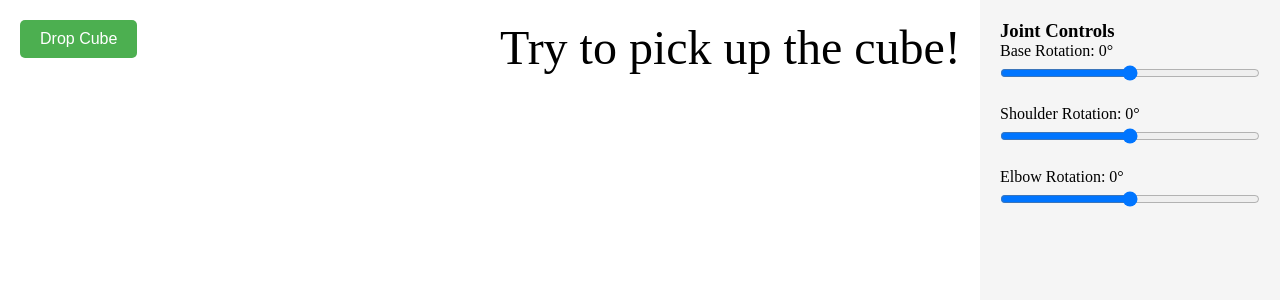
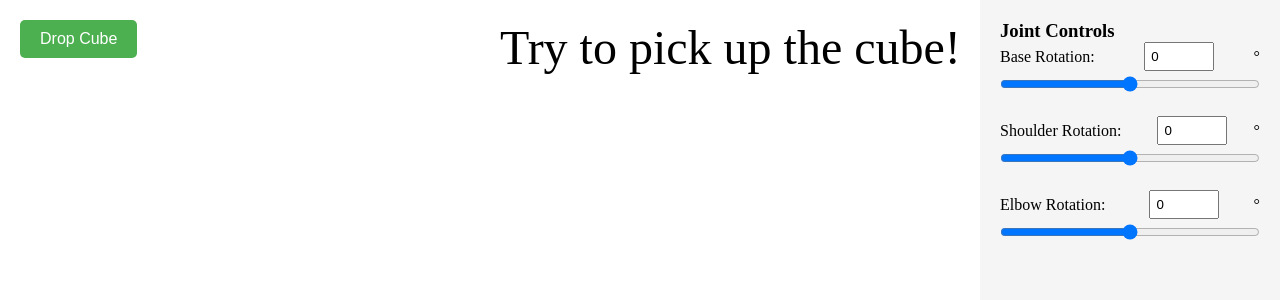
Before and after one commit to klitown/robotic-arm-simulation, a React (Vite) app: page / in a window 1280 px wide. Shown: the top 300 px of the page. Built offline with nearby package versions, Linux system fonts and the light colour scheme; no server answers.

Commit message:
Add input text for the joint controls

```diff
--- a/src/components/RoboticArm/JointControls.tsx
+++ b/src/components/RoboticArm/JointControls.tsx
@@ -1,5 +1,5 @@
-import React from 'react';
-import { degreesToRadians } from '../../utils/math';
+import React from "react";
+import { degreesToRadians } from "../../utils/math";
 
 interface JointControlsProps {
     jointAngles: number[];
@@ -8,39 +8,69 @@ interface JointControlsProps {
 
 export const JointControls: React.FC<JointControlsProps> = ({
     jointAngles,
-    setJointAngles
+    setJointAngles,
 }) => {
     const handleJointChange = (index: number, degrees: number) => {
+        // Clamp value between -180 and 180
+        const clampedDegrees = Math.min(Math.max(degrees, -180), 180);
         const newAngles = [...jointAngles];
-        newAngles[index] = degreesToRadians(degrees);
+        newAngles[index] = degreesToRadians(clampedDegrees);
         setJointAngles(newAngles);
     };
 
     return (
-        <div style={{
-            padding: '20px',
-            backgroundColor: '#f5f5f5',
-            width: '300px',
-            position: 'absolute',
-            right: 0,
-            top: 0,
-            height: '100vh',
-            overflowY: 'auto',
-            zIndex: 1000
-        }}>
+        <div
+            style={{
+                padding: "20px",
+                backgroundColor: "#f5f5f5",
+                width: "300px",
+                position: "absolute",
+                right: 0,
+                top: 0,
+                height: "100vh",
+                overflowY: "auto",
+                zIndex: 1000,
+            }}
+        >
             <h3>Joint Controls</h3>
-            {['Base', 'Shoulder', 'Elbow'].map((joint, index) => (
-                <div key={joint} style={{ marginBottom: '20px' }}>
-                    <label style={{ display: 'block', marginBottom: '5px' }}>
-                        {joint} Rotation: {Math.round(jointAngles[index] * (180/Math.PI))}°
-                    </label>
+            {["Base", "Shoulder", "Elbow"].map((joint, index) => (
+                <div key={joint} style={{ marginBottom: "20px" }}>
+                    <div
+                        style={{
+                            display: "flex",
+                            alignItems: "center",
+                            justifyContent: "space-between",
+                            marginBottom: "5px",
+                        }}
+                    >
+                        <label>{joint} Rotation:</label>
+                        <input
+                            type="number"
+                            min="-180"
+                            max="180"
+                            value={Math.round(
+                                jointAngles[index] * (180 / Math.PI)
+                            )}
+                            onChange={(e) =>
+                                handleJointChange(index, Number(e.target.value))
+                            }
+                            style={{
+                                width: "70px",
+                                marginLeft: "10px",
+                                padding: "5px",
+                            }}
+                        />
+                        <span>°</span>
+                    </div>
                     <input
                         type="range"
                         min="-180"
                         max="180"
-                        value={Math.round(jointAngles[index] * (180/Math.PI))}
-                        onChange={(e) => handleJointChange(index, Number(e.target.value))}
-                        style={{ width: '100%' }}
+                        value={Math.round(jointAngles[index] * (180 / Math.PI))}
+                        onChange={(e) =>
+                            handleJointChange(index, Number(e.target.value))
+                        }
+                        style={{ width: "100%" }}
                     />
                 </div>
             ))}
```
